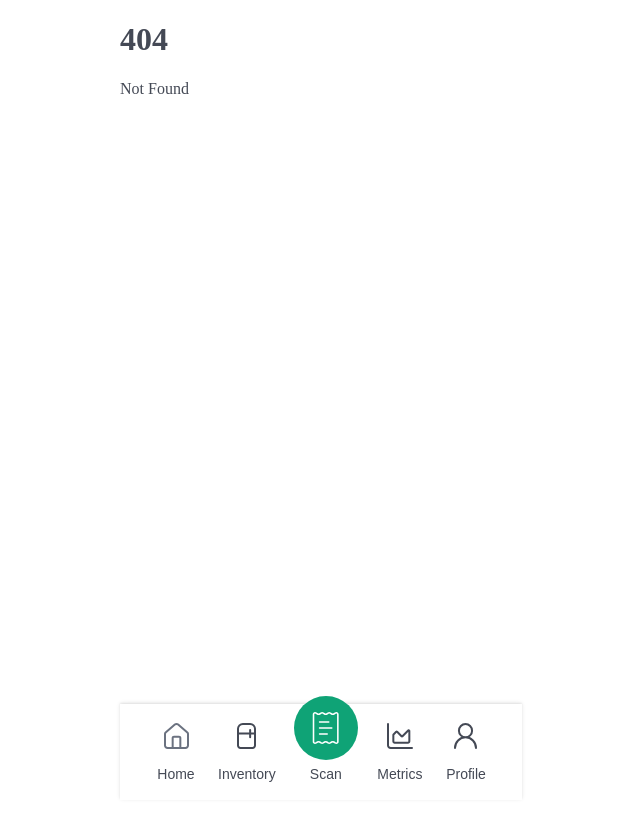
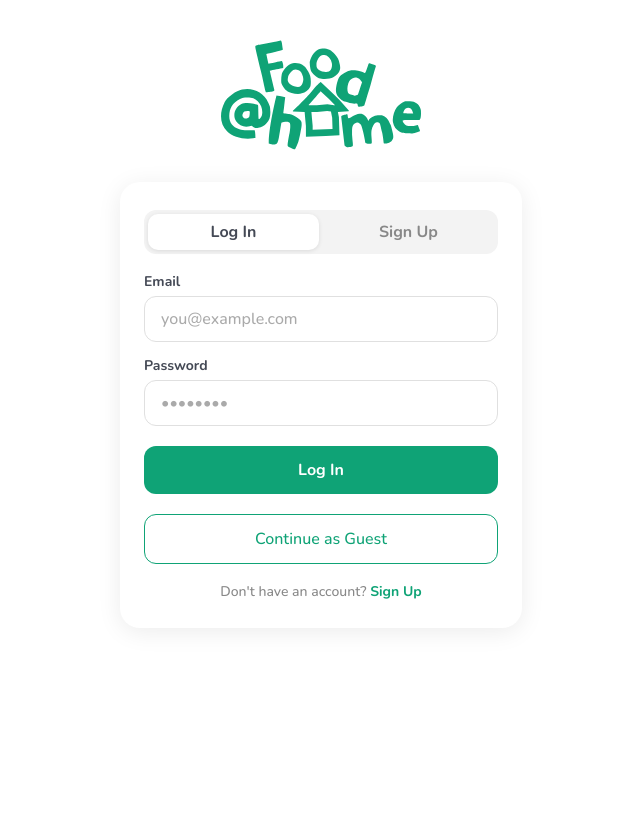
Before and after one commit to ReubenKimClemens/26JrProj_FoodAtHome, a SvelteKit app: page /login in a window 1280 px wide. Before the commit this address had no page. Shown: the whole page, without its empty margins (319-959 px from the left). Built offline with nearby package versions, Linux system fonts and the light colour scheme.

Commit message:
🪵Login

```diff
--- a/src/routes/+layout.svelte
+++ b/src/routes/+layout.svelte
@@ -6,8 +6,7 @@
 
 	let { children } = $props();
 
-	// exclude page that doesn't need navbar
-	const noNavBar = ['/loading', '/scan', '/achievements'];
+	const noNavBar = ['/loading', '/login', '/scan', '/achievements'];
 </script>
 
 <svelte:head>
--- a/src/routes/loading/+page.svelte
+++ b/src/routes/loading/+page.svelte
@@ -1,31 +1,65 @@
 <script>
-    import TextLogo from '$lib/assets/logo/fah-text-logo.svg'
-    import {onMount} from 'svelte';
-    import {goto} from '$app/navigation';
+	import TextLogo from '$lib/assets/logo/fah-text-logo.svg';
+	import { onMount } from 'svelte';
+	import { goto } from '$app/navigation';
+
+	let showText = $state(true);
+	let showLogo = $state(true);
+	let fadeScreen = $state(false);
 
 	onMount(() => {
-    const t = setTimeout(() => {
-        goto('/');
-    }, 3000);
+		// Phase 1 → Phase 2: fade out text after 2s
+		const t1 = setTimeout(() => {
+			showText = false;
+		}, 2000);
 
-    return () => clearTimeout(t);
+		// Phase 3: fade out entire screen before navigating
+		const t2 = setTimeout(() => {
+			fadeScreen = true;
+		}, 3500);
+
+		// Phase 4: navigate to login
+		const t3 = setTimeout(() => {
+			goto('/login');
+		}, 4200);
+
+		return () => {
+			clearTimeout(t1);
+			clearTimeout(t2);
+			clearTimeout(t3);
+		};
 	});
 </script>
 
+<div class="loading-screen" class:fade-out={fadeScreen}>
 	<div class="content">
-    <div class="slogan title-md">
+		<p class="slogan title-md" class:hidden={!showText}>
 			Cuz Momma Says We Got...
+		</p>
+
+		<div class="logo-container" class:logo-center={!showText}>
+			<img src={TextLogo} alt="Food At Home" />
 		</div>
-
-    <div class="logo-container">
-        <img src={TextLogo} alt="Food At Home text logo">
 	</div>
 </div>
 
+<style>
+	.loading-screen {
+		height: 100vh;
+		width: 100%;
+		display: flex;
+		flex-direction: column;
+		justify-content: center;
+		align-items: center;
+		background-color: var(--bg-default);
+		transition: opacity 0.6s ease;
+	}
 
-<style>
+	.loading-screen.fade-out {
+		opacity: 0;
+	}
+
 	.content {
-        height: 100vh;
 		display: flex;
 		flex-direction: column;
 		justify-content: center;
@@ -33,5 +67,29 @@
 		gap: 2rem;
 	}
 
+	.slogan {
+		color: var(--text-default);
+		text-align: center;
+		opacity: 1;
+		transform: translateY(0);
+		transition: opacity 0.8s ease, transform 0.8s ease;
+		margin: 0;
+	}
 
+	.slogan.hidden {
+		opacity: 0;
+		transform: translateY(-8px);
+	}
+
+	.logo-container {
+		display: flex;
+		justify-content: center;
+		align-items: center;
+		transition: transform 0.8s ease;
+	}
+
+	.logo-container img {
+		width: 220px;
+		height: auto;
+	}
 </style>
--- /dev/null
+++ b/src/routes/login/+page.svelte
@@ -0,0 +1,264 @@
+<script>
+	import TextLogo from '$lib/assets/logo/fah-text-logo.svg';
+	import { goto } from '$app/navigation';
+
+	let isLogin = $state(true);
+	let email = $state('');
+	let password = $state('');
+	let confirmPassword = $state('');
+	let visible = $state(false);
+
+	import { onMount } from 'svelte';
+	onMount(() => {
+		setTimeout(() => (visible = true), 50);
+	});
+
+	function toggleMode() {
+		isLogin = !isLogin;
+		email = '';
+		password = '';
+		confirmPassword = '';
+	}
+
+	async function handleSubmit() {
+		if (isLogin) {
+			goto('/');
+		} else {
+			goto('/');
+		}
+	}
+
+	function continueAsGuest() {
+		goto('/');
+	}
+</script>
+
+<div class="login-screen" class:visible>
+	<div class="top-section">
+		<img src={TextLogo} alt="Food At Home" class="logo" />
+	</div>
+
+	<div class="card">
+		<div class="tab-row">
+			<button
+				class="tab body-md-bold"
+				class:active={isLogin}
+				onclick={() => (isLogin = true)}
+			>
+				Log In
+			</button>
+			<button
+				class="tab body-md-bold"
+				class:active={!isLogin}
+				onclick={() => (isLogin = false)}
+			>
+				Sign Up
+			</button>
+		</div>
+
+		<form onsubmit={(e) => { e.preventDefault(); handleSubmit(); }}>
+			<div class="field">
+				<label class="body-sm-bold" for="email">Email</label>
+				<input
+					id="email"
+					type="email"
+					class="body-md"
+					placeholder="you@example.com"
+					bind:value={email}
+					required
+				/>
+			</div>
+
+			<div class="field">
+				<label class="body-sm-bold" for="password">Password</label>
+				<input
+					id="password"
+					type="password"
+					class="body-md"
+					placeholder="••••••••"
+					bind:value={password}
+					required
+				/>
+			</div>
+
+			{#if !isLogin}
+				<div class="field">
+					<label class="body-sm-bold" for="confirm">Confirm Password</label>
+					<input
+						id="confirm"
+						type="password"
+						class="body-md"
+						placeholder="••••••••"
+						bind:value={confirmPassword}
+						required
+					/>
+				</div>
+			{/if}
+
+			<button type="submit" class="submit-btn body-md-bold">
+				{isLogin ? 'Log In' : 'Create Account'}
+			</button>
+		</form>
+
+		<button class="guest-btn body-md" onclick={continueAsGuest}>
+			Continue as Guest
+		</button>
+
+		<p class="toggle-text body-sm">
+			{isLogin ? "Don't have an account?" : 'Already have an account?'}
+			<button class="toggle-link body-sm-bold" onclick={toggleMode}>
+				{isLogin ? 'Sign Up' : 'Log In'}
+			</button>
+		</p>
+	</div>
+</div>
+
+<style>
+	.login-screen {
+		display: flex;
+		flex-direction: column;
+		justify-content: center;
+		align-items: center;
+		padding: 2rem 1.5rem;
+		gap: 2rem;
+		background-color: var(--bg-default);
+		opacity: 0;
+		transform: translateY(12px);
+		transition: opacity 0.6s ease, transform 0.6s ease;
+	}
+
+	.login-screen.visible {
+		opacity: 1;
+		transform: translateY(0);
+	}
+
+	.top-section {
+		display: flex;
+		flex-direction: column;
+		align-items: center;
+		gap: 0.5rem;
+	}
+
+	.logo {
+		width: 200px;
+		height: auto;
+	}
+
+	.card {
+		width: 100%;
+		max-width: 360px;
+		background-color: var(--bg-surface, #fff);
+		border-radius: 1.25rem;
+		padding: 1.75rem 1.5rem;
+		box-shadow: 0px 4px 24px rgba(12, 12, 13, 0.08);
+		display: flex;
+		flex-direction: column;
+		gap: 1.25rem;
+	}
+
+	.tab-row {
+		display: flex;
+		border-radius: 0.75rem;
+		background-color: var(--bg-muted, #f3f3f3);
+		padding: 4px;
+		gap: 4px;
+	}
+
+	.tab {
+		flex: 1;
+		padding: 0.5rem;
+		border: none;
+		background: transparent;
+		border-radius: 0.625rem;
+		cursor: pointer;
+		color: var(--text-subtle, #888);
+		transition: background 0.2s ease, color 0.2s ease;
+	}
+
+	.tab.active {
+		background-color: var(--bg-default, #fff);
+		color: var(--text-default);
+		box-shadow: 0px 1px 4px rgba(12, 12, 13, 0.1);
+	}
+
+	form {
+		display: flex;
+		flex-direction: column;
+		gap: 1rem;
+	}
+
+	.field {
+		display: flex;
+		flex-direction: column;
+		gap: 0.375rem;
+	}
+
+	.field label {
+		color: var(--text-default);
+	}
+
+	.field input {
+		padding: 0.75rem 1rem;
+		border: 1.5px solid var(--border-default, #e0e0e0);
+		border-radius: 0.75rem;
+		background-color: var(--bg-default);
+		color: var(--text-default);
+		outline: none;
+		transition: border-color 0.2s ease;
+		font-family: Nunito;
+	}
+
+	.field input:focus {
+		border-color: #0FA376;
+	}
+
+	.field input::placeholder {
+		color: var(--text-subtle, #aaa);
+	}
+
+	.submit-btn {
+		width: 100%;
+		padding: 0.875rem;
+		background-color: #0FA376;
+		color: #fff;
+		border: none;
+		border-radius: 0.75rem;
+		cursor: pointer;
+		transition: opacity 0.2s ease, transform 0.1s ease;
+		margin-top: 0.25rem;
+	}
+
+	.submit-btn:active {
+		transform: scale(0.98);
+	}
+
+	.guest-btn {
+		width: 100%;
+		padding: 0.875rem;
+		background-color: transparent;
+		color: #0FA376;
+		border: 1.5px solid #0FA376;
+		border-radius: 0.75rem;
+		cursor: pointer;
+		transition: background-color 0.2s ease, transform 0.1s ease;
+		font-family: Nunito;
+	}
+
+	.toggle-text {
+		text-align: center;
+		color: var(--text-subtle, #888);
+		margin: 0;
+	}
+
+	.toggle-link {
+		background: none;
+		border: none;
+		cursor: pointer;
+		color: #0FA376;
+		padding: 0;
+		font-family: Nunito;
+		font-size: 0.875rem;
+		font-weight: 700;
+		line-height: 16px;
+	}
+</style>
```
Lines whose indentation alone changed are shown as unchanged.
